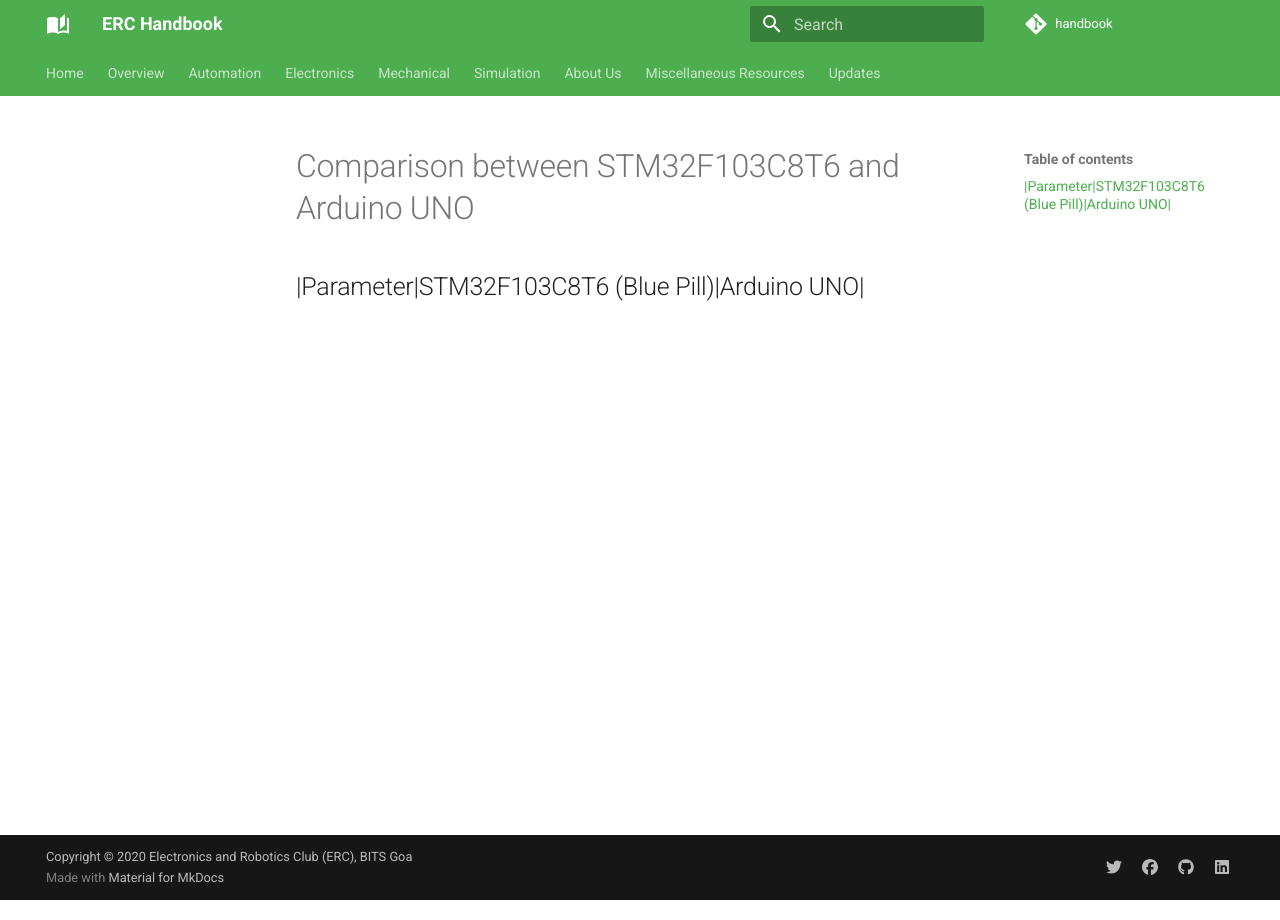
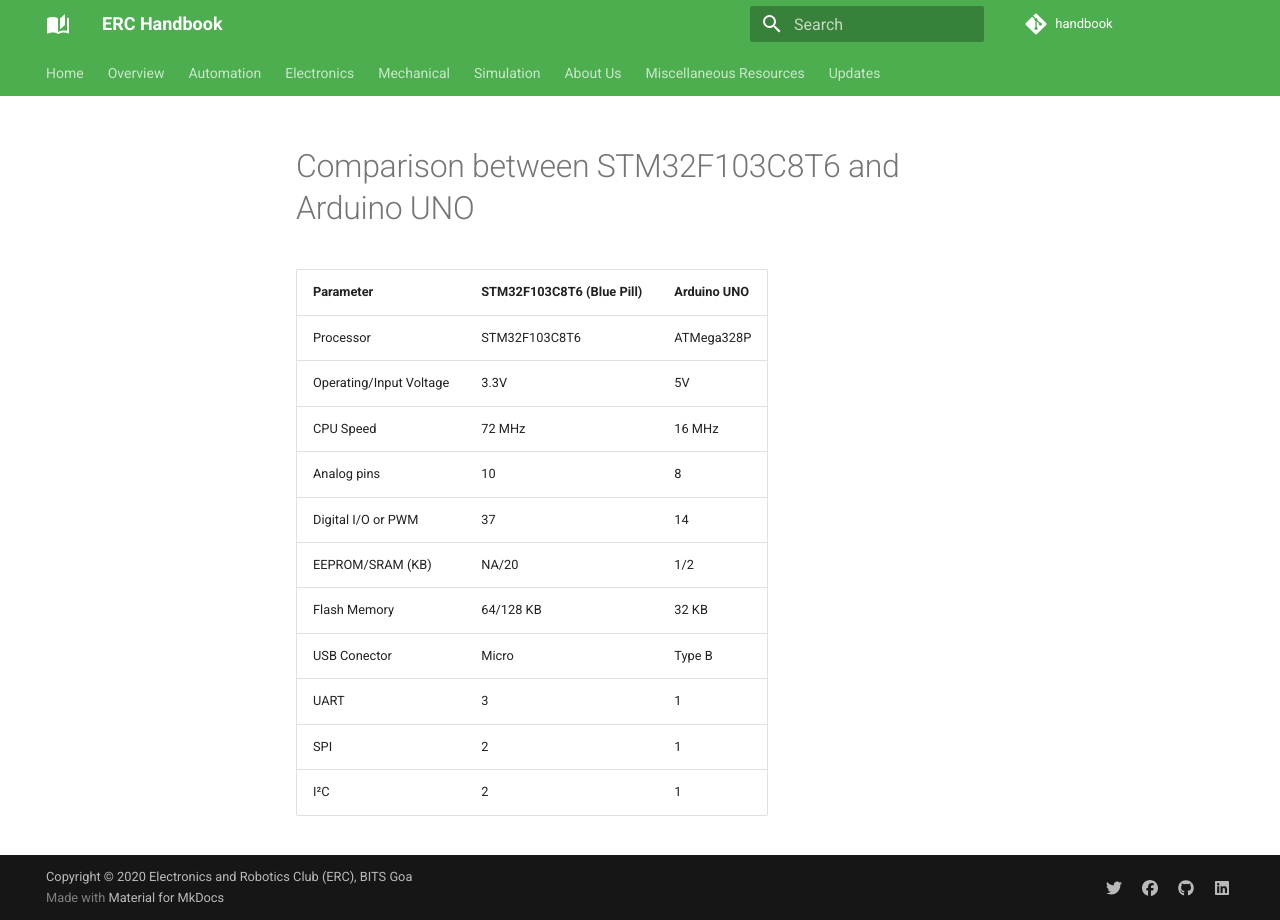
Before and after one commit to ERC-BPGC/handbook, an MkDocs documentation site: the page built from docs/electronics/Development_Boards/STM32vsArduinoUNO.md, in a window 1280 px wide. Built offline with MkDocs 1.6.1 and Material for MkDocs 9.7.7, drawn with Linux system fonts in a browser that asks for light colours; comment, search, counter and statistics services are not loaded.

Commit message:
Update STM32vsArduinoUNO.md

```diff
--- a/docs/electronics/Development_Boards/STM32vsArduinoUNO.md
+++ b/docs/electronics/Development_Boards/STM32vsArduinoUNO.md
@@ -1,4 +1,15 @@
 # Comparison between STM32F103C8T6 and Arduino UNO
 
-|Parameter|STM32F103C8T6 (Blue Pill)|Arduino UNO|
--------------------------------------------------
+| Parameter              | STM32F103C8T6 (Blue Pill) | Arduino UNO |
+|------------------------|---------------------------|-------------|
+| Processor              | STM32F103C8T6             | ATMega328P  |
+| Operating/Input Voltage|3.3V|5V|
+|CPU Speed|72 MHz|16 MHz|
+|Analog pins|10|8|
+|Digital I/O or PWM|37|14|
+|EEPROM/SRAM (KB)|NA/20|1/2|
+|Flash Memory|64/128 KB|32 KB|
+|USB Conector|Micro|Type B|
+|UART|3|1|
+|SPI|2|1|
+|I²C|2|1|
```
